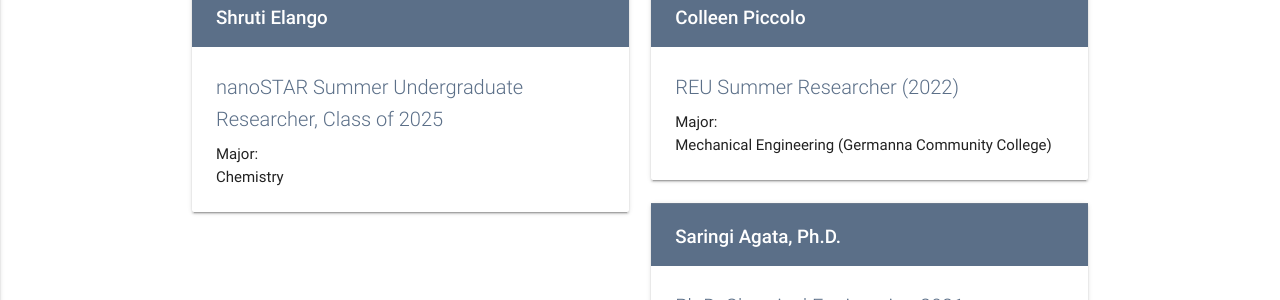
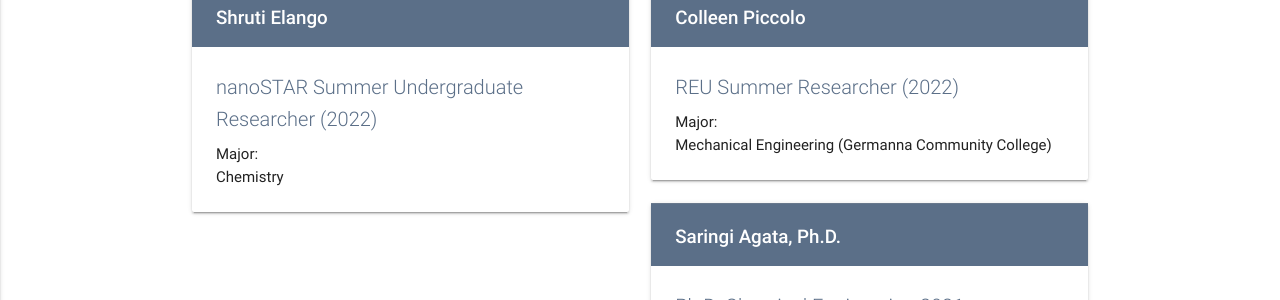
Before and after one commit to geisegroup/geisegroup.github.io, a Jekyll site: the page built from people.md, in a window 1280 px wide and 900 px high, scrolled down 2790 px. Shown: the part 185-485 px from the top of the window. Built offline with Jekyll 4.4.1, drawn with Linux system fonts in a browser that asks for light colours; nearby versions of some CDN libraries.

Commit message:
Update elangoShruti.html

```diff
--- a/_alumniMembers/elangoShruti.html
+++ b/_alumniMembers/elangoShruti.html
@@ -1,6 +1,6 @@
 ---
 name: Shruti Elango
-title: nanoSTAR Summer Undergraduate Researcher, Class of 2025
+title: nanoSTAR Summer Undergraduate Researcher (2022)
 afterPrefix: Major
 afterText: Chemistry
 orderBy: 93
```
